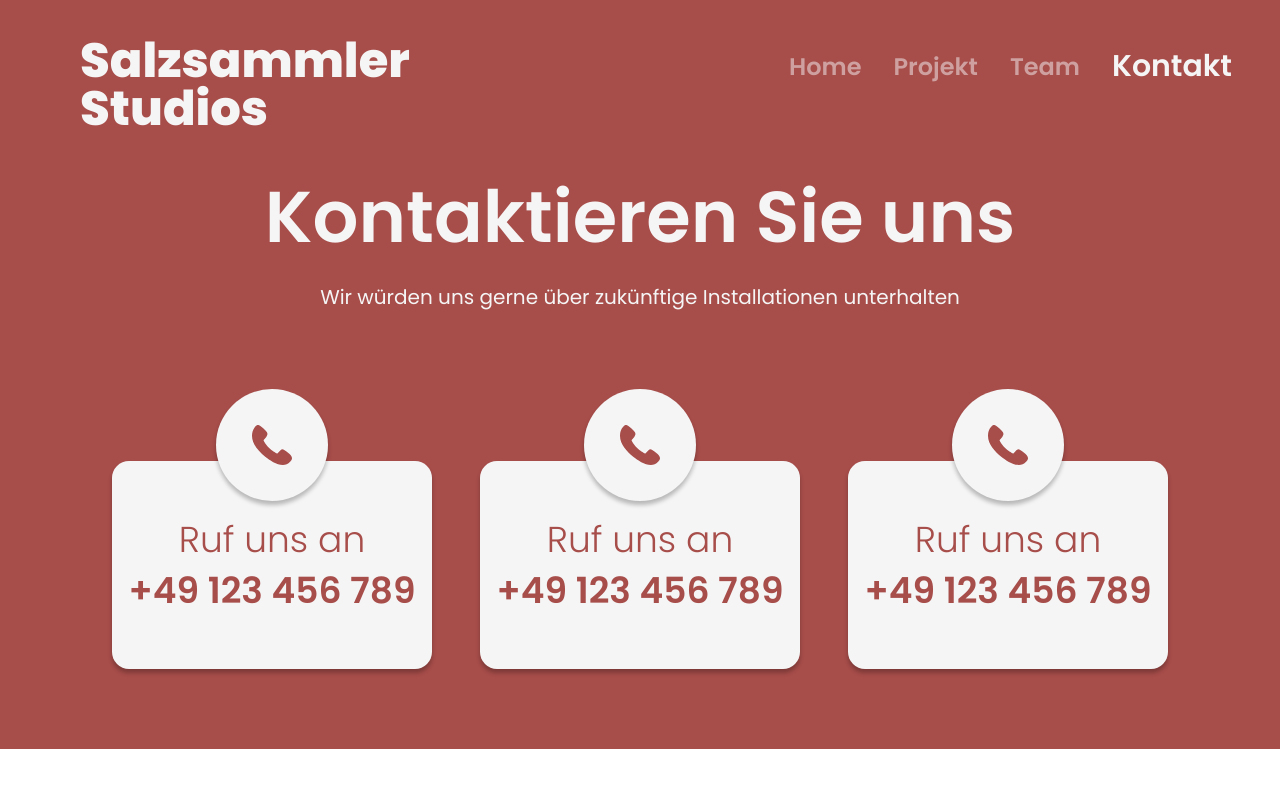
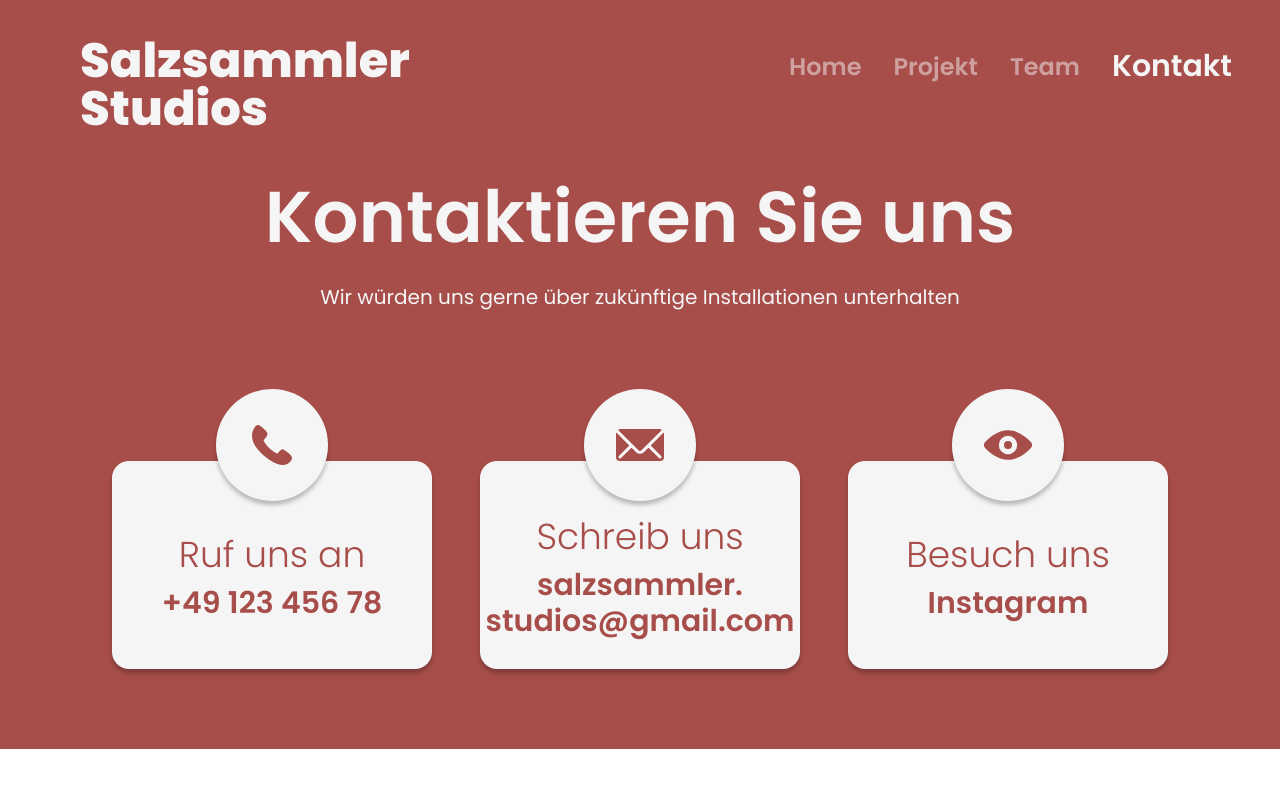
Before and after one commit to Salzsammler-Studios/salzsammler-studios.github.io, a React (Create React App) app: page / in a window 1280 px wide. Both pictures are taken after a click on the tab "Kontakt". Shown: the top 788 px of the page. Built offline with nearby package versions, Linux system fonts and the light colour scheme.

Commit message:
feat: update contacts

```diff
--- a/src/components/contact_card.tsx
+++ b/src/components/contact_card.tsx
@@ -1,8 +1,11 @@
-import { FolderOpenTwoTone } from "@ant-design/icons"
-import { PhoneIcon } from "@chakra-ui/icons"
 import { Box, Center, VStack, Text, Heading } from "@chakra-ui/react"
 
-const ContactCard = () => {
+type ContactCardProps = {
+    icon: React.ReactElement;
+    text: string;
+    link: string;
+}
+const ContactCard = ({icon, text, link}:ContactCardProps) => {
     return <Box>
         <VStack>
             <Center height="7rem" width="7rem" marginBottom="-3rem" zIndex="2" sx={{
@@ -10,7 +13,7 @@ const ContactCard = () => {
                 background: "#F5F5F5",
                 boxShadow: "0px 4px 4px 0px rgba(0, 0, 0, 0.25)"
             }}>
-                <PhoneIcon color="highlight" boxSize={"2.5rem"} />
+                {icon}
             </Center>
             <Center
                 height="13rem"
@@ -21,8 +24,9 @@ const ContactCard = () => {
                     boxShadow: "0px 4px 4px 0px rgba(0, 0, 0, 0.25)"
                 }}>
                 <VStack>
-                    <Heading size="xl" color={"highlight"} fontWeight={300}>Ruf uns an</Heading>
-                    <Heading size="xl" color={"highlight"} fontWeight={600}>+49 123 456 789</Heading>
+                    <Box h={"1rem"}></Box>
+                    <Heading size="xl" color={"highlight"} fontWeight={300}>{text}</Heading>
+                    <Heading textAlign="center" size="lg" color={"highlight"} fontWeight={600}>{link}</Heading>
                 </VStack>
             </Center>
         </VStack>
--- a/src/pages/about_us.tsx
+++ b/src/pages/about_us.tsx
@@ -12,9 +12,9 @@ const AboutUs = () => {
                 <Box></Box>
                 <Heading size="3xl" textAlign="center" sx={{ fontWeight: 600 }} marginBottom="3rem">Das Team</Heading>
                 <Box></Box>
-                <TeamCards image='/ruben.png' name='Ruben Schäfer' title='DEVELOPER' text='Wenn ich nicht gerade an Salzsammler arbeite, bin ich Webentwickler. kreative Selbstverwirklichung mit technischem Know-how'/>
+                <TeamCards image='/ruben.png' name='Ruben Schäfer' title='DEVELOPER' text='Wenn ich nicht gerade an Salzsammler arbeite, bin ich Webentwickler. kreative Selbstverwirklichung mit technischem Know-how.'/>
                 <TeamCards image='/john.png' name='John Beinecke' title='PROJECTMANAGER' text='Meine Aufgabe als Projektmanager vereint meine Leidenschaft und Expertise für Spieleentwicklung und lässt mich mit einem kühlen Kopf den Überblick behalten.'/>
-                <TeamCards image='/nic.png' name='Nic Schilling' title='SOUND & GAME DESIGN' text='Theater, musik und Komponist, studiert Videospiele science an der Uni Bayreuth. Kreative Multitalente, von der Musikbühne zum Game Design'/>
+                <TeamCards image='/nic.png' name='Nic Schilling' title='SOUND & GAME DESIGN' text='Mit meiner Leidenschaft für Musik, Theater und Games arbeite ich im Game Design, in der Produktion und in der Komposition und verbinde alles zu einem harmonischen Ganzen.'/>
             </SimpleGrid>
 
             <Image src="/about_us_footer.png" width="100vw" margin={0} padding={0}/>
--- a/src/pages/contact.tsx
+++ b/src/pages/contact.tsx
@@ -1,5 +1,6 @@
 import { Box, HStack, Heading, SimpleGrid, Text, VStack } from "@chakra-ui/react";
 import ContactCard from "../components/contact_card";
+import { EmailIcon, PhoneIcon, ViewIcon } from "@chakra-ui/icons";
 
 const Contact = () => {
     return <Box paddingLeft={"5rem"} paddingRight={"5rem"}>
@@ -9,9 +10,9 @@ const Contact = () => {
             <Heading size="md" fontWeight={400} color="background">Wir würden uns gerne über zukünftige Installationen unterhalten</Heading>
             <Box height="1rem"></Box>
             <HStack spacing={"3rem"}>
-                <ContactCard />
-                <ContactCard />
-                <ContactCard />
+                <ContactCard icon={<PhoneIcon color="highlight" boxSize={"2.5rem"} />} text="Ruf uns an" link="+49 123 456 78"/>
+                <ContactCard icon={<EmailIcon color="highlight" boxSize={"3rem"} />} text="Schreib uns" link='salzsammler. studios@gmail.com'/>
+                <ContactCard icon={<ViewIcon color="highlight" boxSize={"3rem"} />} text="Besuch uns" link="Instagram"/>
             </HStack>
             <Box height="3rem"></Box>
         </VStack>
```
